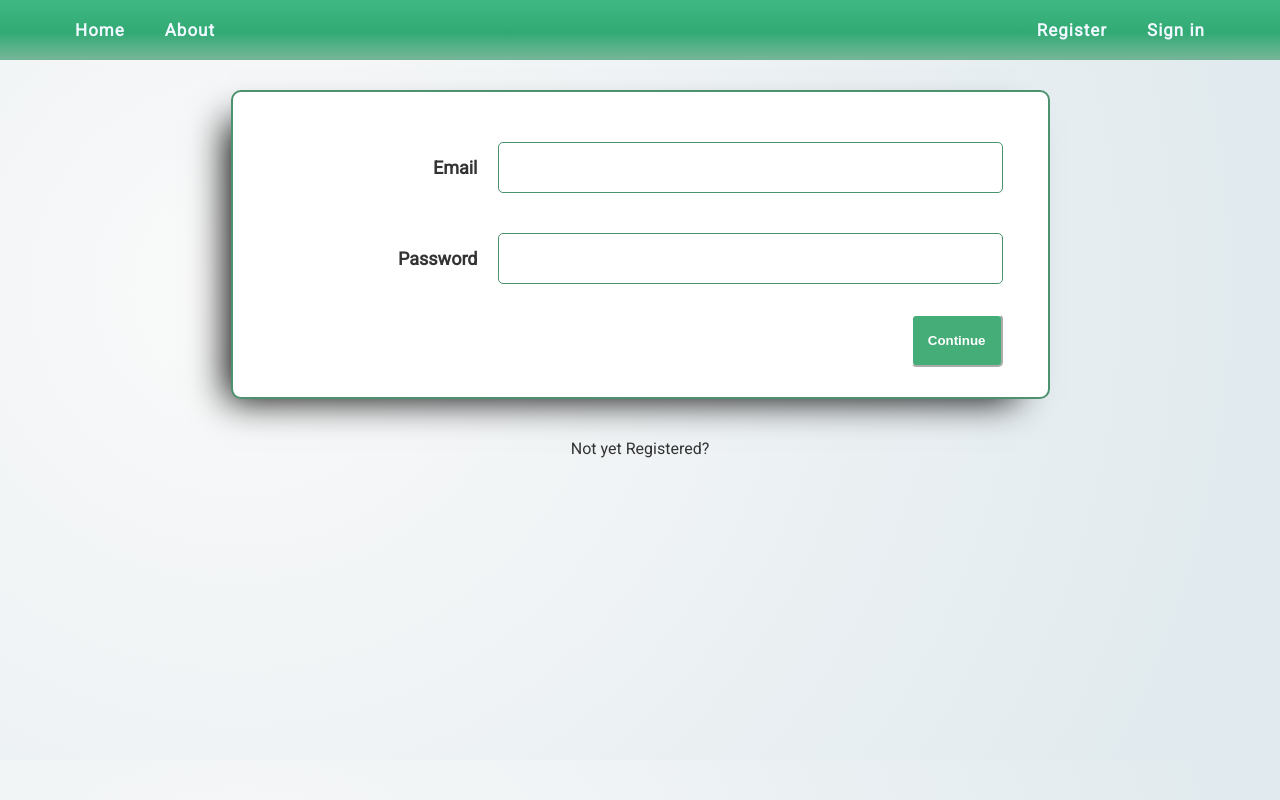
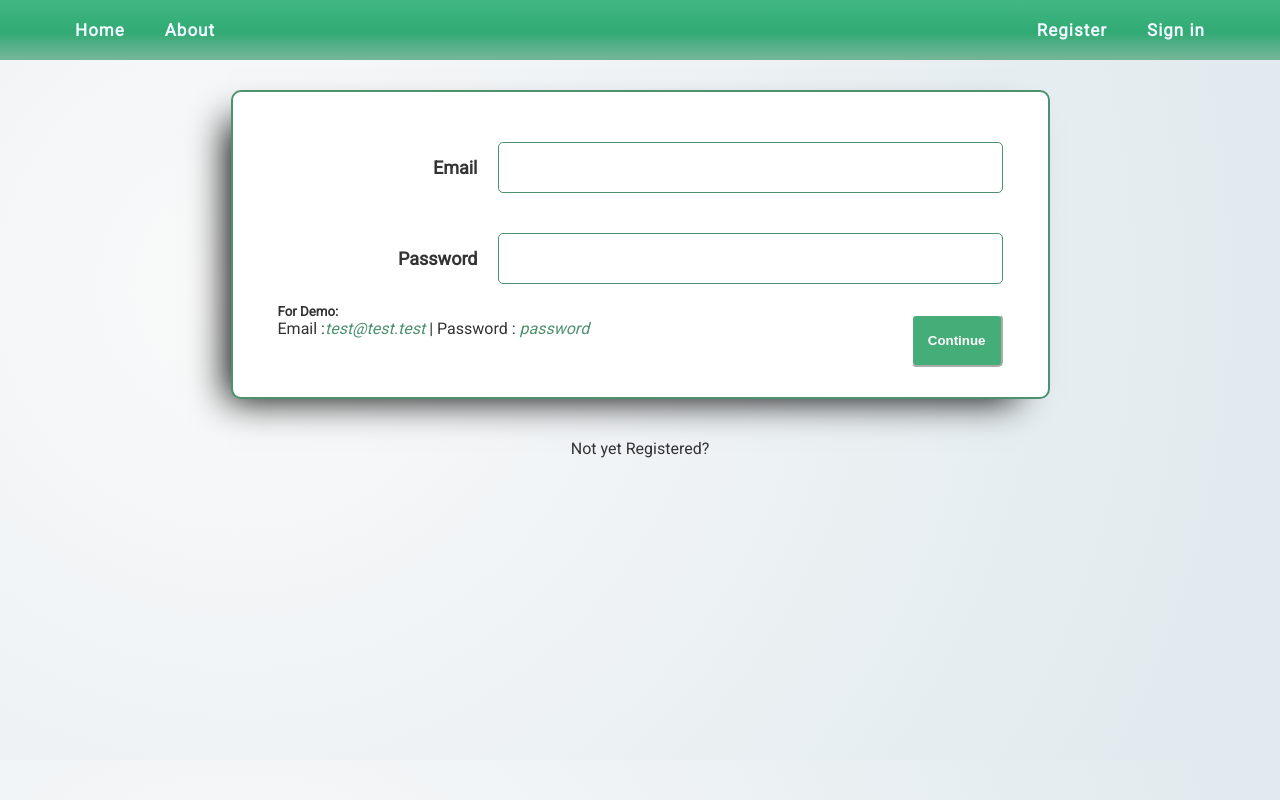
Before and after one commit to eevan7a9/social-media-frontend, a Vue app: page /sign-in in a window 1280 px wide. Built offline with nearby package versions, Linux system fonts and the light colour scheme; no server answers; the HTML template or start-up script is replaced by a standard one.

Commit message:
added basic info for demo

```diff
--- a/src/views/SignIn.vue
+++ b/src/views/SignIn.vue
@@ -11,6 +11,10 @@
           <input type="password" v-model="password" id="password" />
         </div>
         <section class="submit-container">
+          <div>
+            <h5>For Demo:</h5>
+            <p>Email :<i>test@test.test </i> | Password : <i>password</i></p>
+          </div>
           <button type="submit">Continue</button>
         </section>
       </form>
@@ -80,7 +84,12 @@ main {
   border-radius: 5px;
 }
 .submit-container {
-  text-align: right;
+  display: flex;
+  justify-content: space-between;
+}
+.submit-container i{
+  color: #4c926e;
+
 }
 .submit-container button {
   margin-top: 10px;
```
